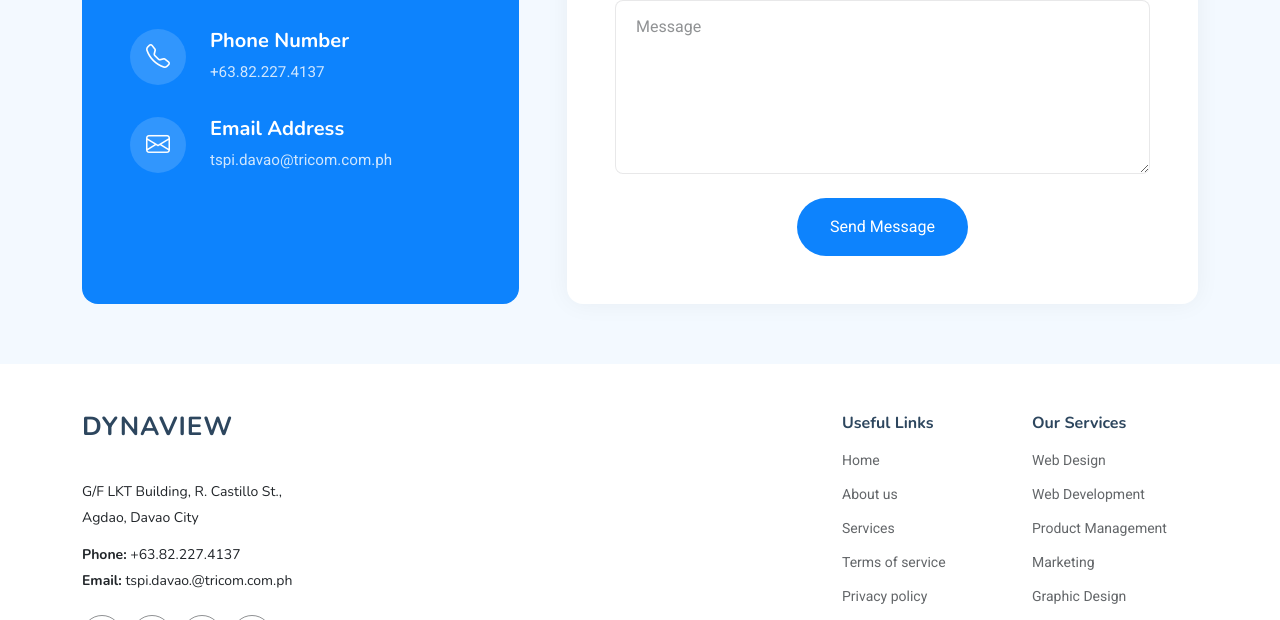
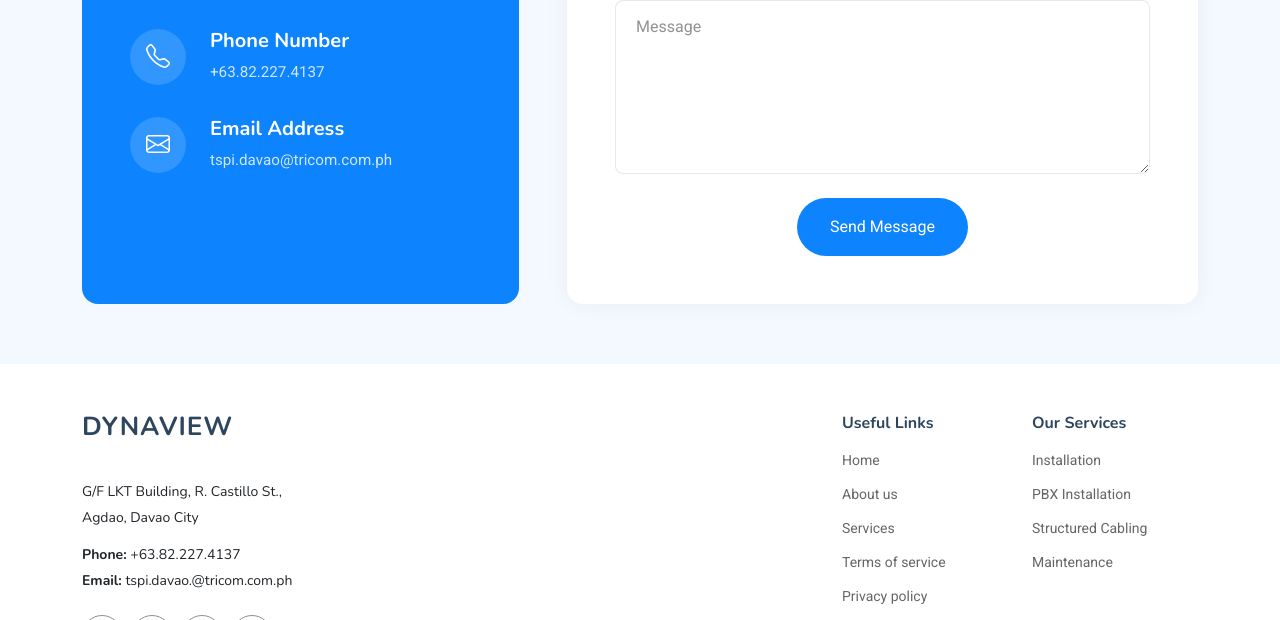
Before and after one commit to joyagman11/DYNAVIEW, a plain HTML site: page index.html in a window 1280 px wide. Shown: the part 7989-8609 px from the top of the page. Drawn offline with nearby package versions, Linux system fonts and the light colour scheme.

Commit message:
chore(edit): change our services details

```diff
--- a/index.html
+++ b/index.html
@@ -1681,11 +1681,10 @@
           <div class="col-lg-2 col-md-3 footer-links">
             <h4>Our Services</h4>
             <ul>
-              <li><a href="#">Web Design</a></li>
-              <li><a href="#">Web Development</a></li>
-              <li><a href="#">Product Management</a></li>
-              <li><a href="#">Marketing</a></li>
-              <li><a href="#">Graphic Design</a></li>
+              <li><a href="#">Installation</a></li>
+              <li><a href="#">PBX Installation</a></li>
+              <li><a href="#">Structured Cabling</a></li>
+              <li><a href="#">Maintenance</a></li>
             </ul>
           </div>
 
```
